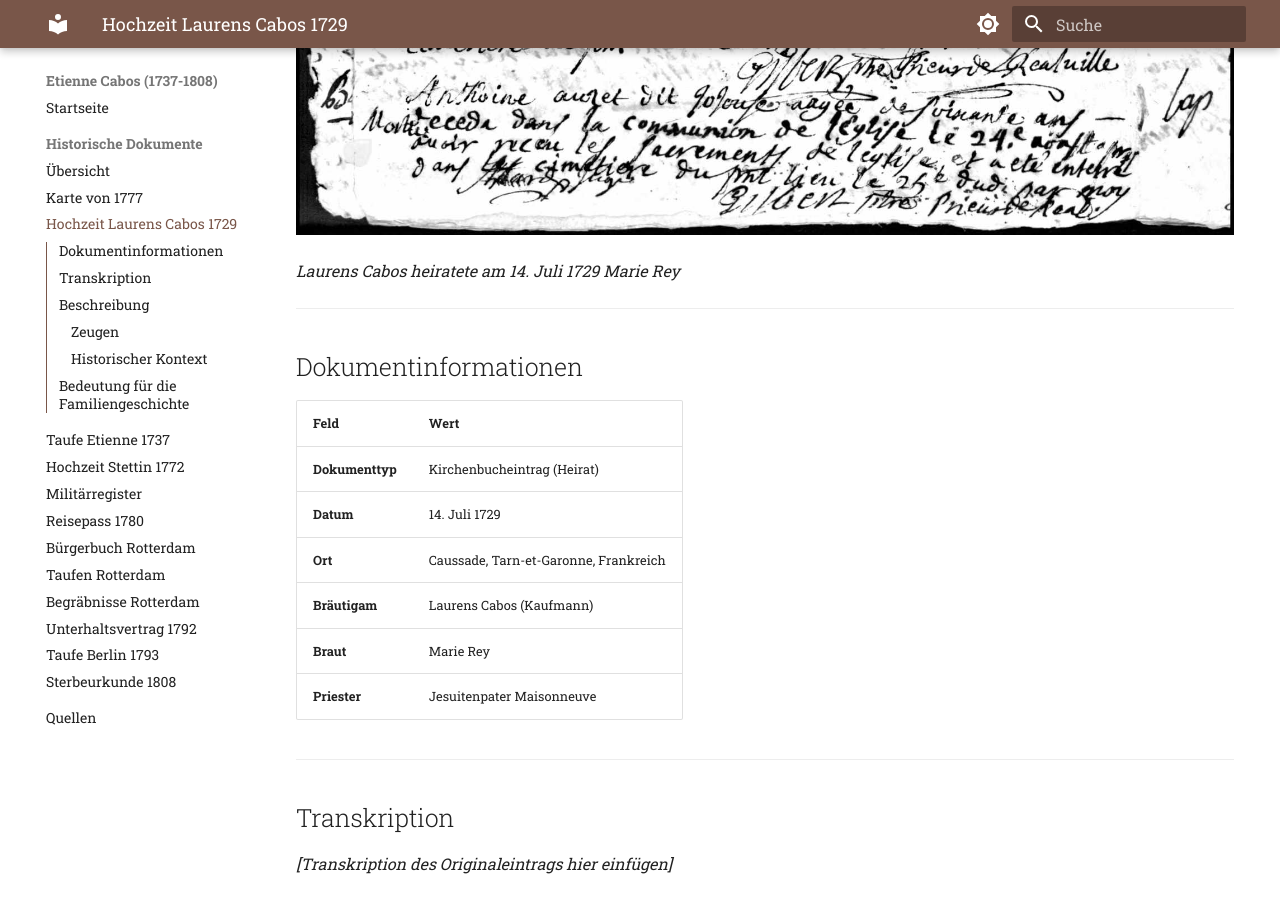
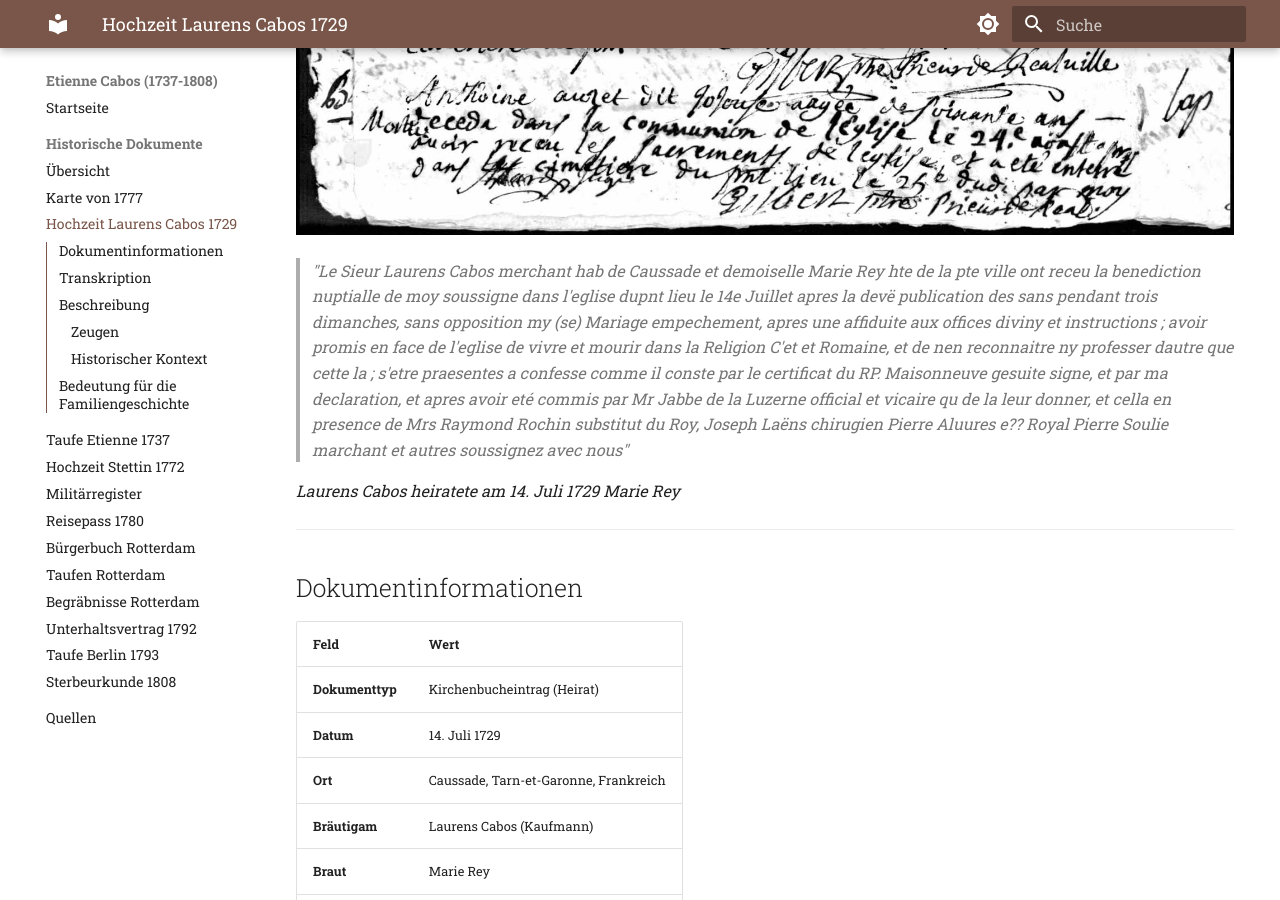
Before and after one commit to ccabos/Etienne, an MkDocs documentation site: the page built from docs/dokumente/hochzeit-laurens-1729.md, in a window 1280 px wide and 900 px high, scrolled down 1047 px. Built offline with MkDocs 1.6.1 and Material for MkDocs 9.7.7, drawn with Linux system fonts in a browser that asks for light colours.

Commit message:
Add French original transcription to Hochzeit 1729 caption

```diff
--- a/docs/dokumente/hochzeit-laurens-1729.md
+++ b/docs/dokumente/hochzeit-laurens-1729.md
@@ -1,6 +1,8 @@
 # Hochzeit Laurens Cabos und Marie Rey (1729)
 
 ![Hochzeitseintrag 1729](../images/hochzeit-laurens-1729.jpg){ loading=lazy }
+
+> *"Le Sieur Laurens Cabos merchant hab de Caussade et demoiselle Marie Rey hte de la pte ville ont receu la benediction nuptialle de moy soussigne dans l'eglise dupnt lieu le 14e Juillet apres la devë publication des sans pendant trois dimanches, sans opposition my (se) Mariage empechement, apres une affiduite aux offices diviny et instructions ; avoir promis en face de l'eglise de vivre et mourir dans la Religion C'et et Romaine, et de nen reconnaitre ny professer dautre que cette la ; s'etre praesentes a confesse comme il conste par le certificat du RP. Maisonneuve gesuite signe, et par ma declaration, et apres avoir eté commis par Mr Jabbe de la Luzerne official et vicaire qu de la leur donner, et cella en presence de Mrs Raymond Rochin substitut du Roy, Joseph Laëns chirugien Pierre Aluures e?? Royal Pierre Soulie marchant et autres soussignez avec nous"*
 
 *Laurens Cabos heiratete am 14. Juli 1729 Marie Rey*
 
```
